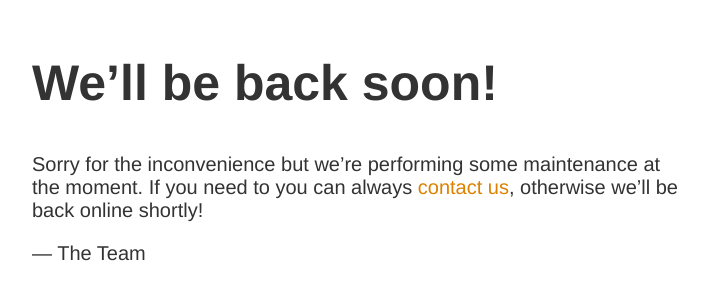
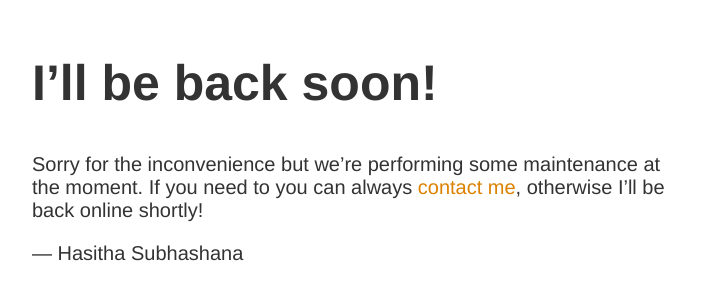
Before and after one commit to HasithaSubhashana/HasithaSubhashana.github.io, a plain HTML site: page index.html in a window 1280 px wide. Shown: the part 146-446 px from the top of the page, without its empty margins (283-991 px from the left). Drawn offline with Linux system fonts and the light colour scheme.

Commit message:
Update index.html
update my details

```diff
--- a/index.html
+++ b/index.html
@@ -10,9 +10,9 @@
 </style>
 
 <article>
-    <h1>We&rsquo;ll be back soon!</h1>
+    <h1>I&rsquo;ll be back soon!</h1>
     <div>
-        <p>Sorry for the inconvenience but we&rsquo;re performing some maintenance at the moment. If you need to you can always <a href="mailto:hasithakms@gmail.com">contact us</a>, otherwise we&rsquo;ll be back online shortly!</p>
-        <p>&mdash; The Team</p>
+        <p>Sorry for the inconvenience but we&rsquo;re performing some maintenance at the moment. If you need to you can always <a href="mailto:hasithakms@gmail.com">contact me</a>, otherwise I&rsquo;ll be back online shortly!</p>
+        <p>&mdash; Hasitha Subhashana</p>
     </div>
 </article>
```
